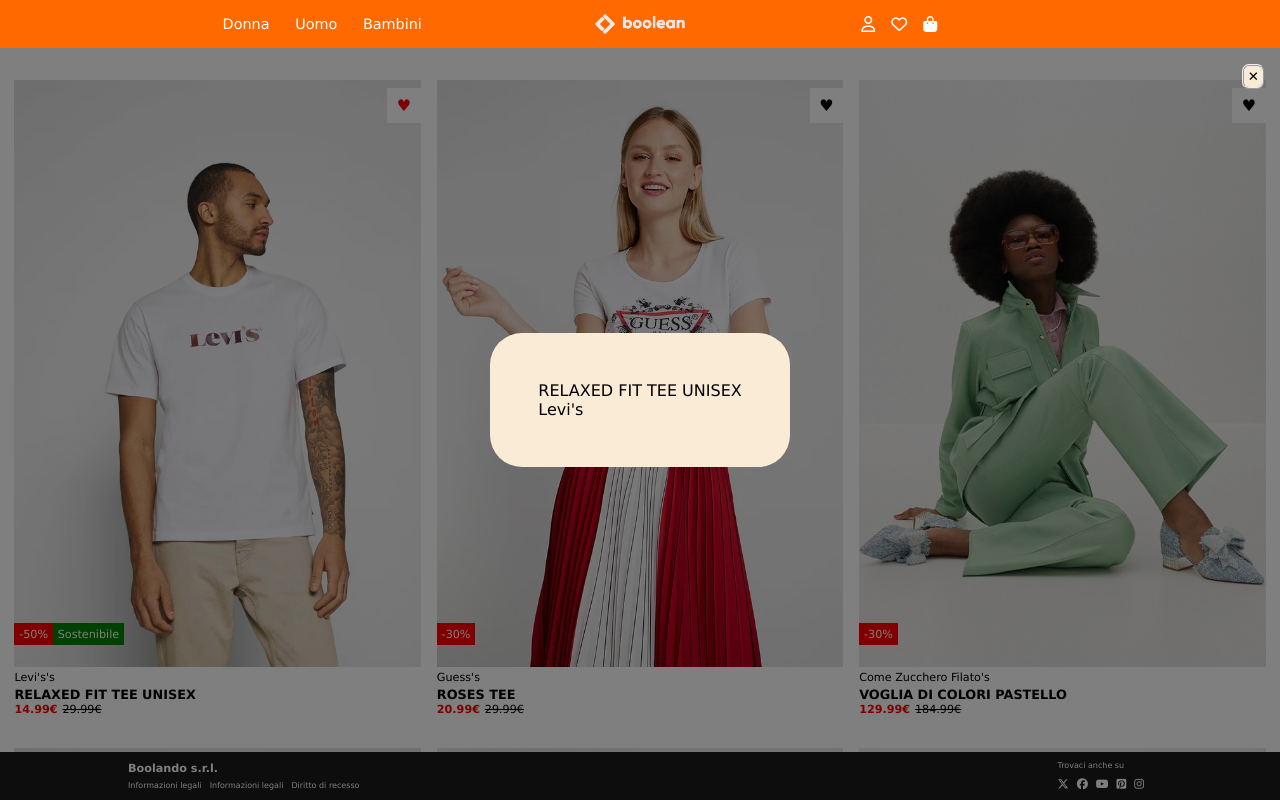
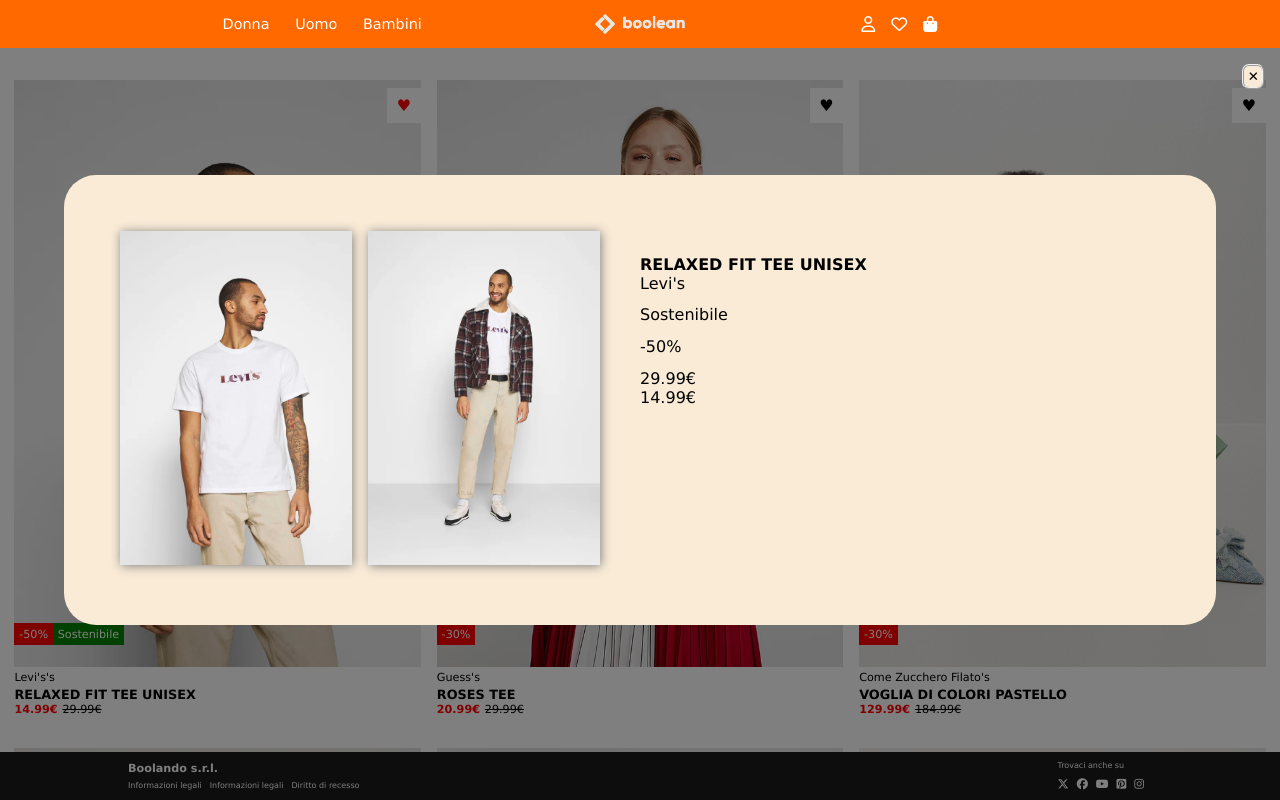
Before and after one commit to Arianna-Salvini/vite-boolando, a Vue app: page / in a window 1280 px wide. Both pictures are taken after a click on the element "RELAXED FIT TEE UNISEX". Shown: the top 800 px of the page. Built offline with nearby package versions, Linux system fonts and the light colour scheme; data requests are answered from the project's data file.

Commit message:
Add some style to modal

```diff
--- a/src/components/ProductCard.vue
+++ b/src/components/ProductCard.vue
@@ -61,8 +61,28 @@
 
     <div class="modal" v-if="activeModal == true">
         <div class="modal_product_details">
-            <div>{{ product.productName }}</div>
-            <div>{{ product.brand }}</div>
+            <div class="left">
+                <img :src="product.firstImage" alt="">
+                <img :src="product.secondImage" alt="">
+            </div>
+            <div class="right">
+                <strong>{{ product.productName }}</strong>
+                <div class="py">{{ product.brand }}</div>
+                <div class="spacial_label py" v-if="product.specialLabel !== null">{{ product.specialLabel }}
+                </div>
+                <div class="discount py" v-if="product.discount !== null">{{ product.discount }}</div>
+                <div class="price">
+                    <div class="product_price " :class="{ bar_price: product.price.discountedPrice !== null }">
+                        {{ product.price.originalPrice }}€
+                    </div>
+
+                    <div class="discount_price red" v-if="product.price.discountedPrice !== null">
+                        {{ product.price.discountedPrice }}€
+                    </div>
+                </div>
+
+
+            </div>
         </div>
         <button class="close_modal" @click="modalToggle">&#10005</button>
     </div>
@@ -79,6 +99,9 @@
 }
 
 // Model
+.py {
+    padding-bottom: 0.8rem;
+}
 
 .modal {
     width: 100%;
@@ -93,9 +116,30 @@
     z-index: 999;
 
     .modal_product_details {
+        max-width: 90%;
+        max-height: 90%;
         background-color: antiquewhite;
         padding: 3rem;
         border-radius: 2rem;
+        display: flex;
+
+        .left,
+        .right {
+            width: 50%;
+        }
+
+        & img {
+            max-width: calc((100%/2) - 1rem);
+            margin: 0.5rem;
+            box-shadow: 1px 1px 10px gray;
+        }
+
+        .right {
+            display: flex;
+            flex-direction: column;
+            margin: 2rem;
+            align-items: flex-start;
+        }
     }
 
     .close_modal {
```
